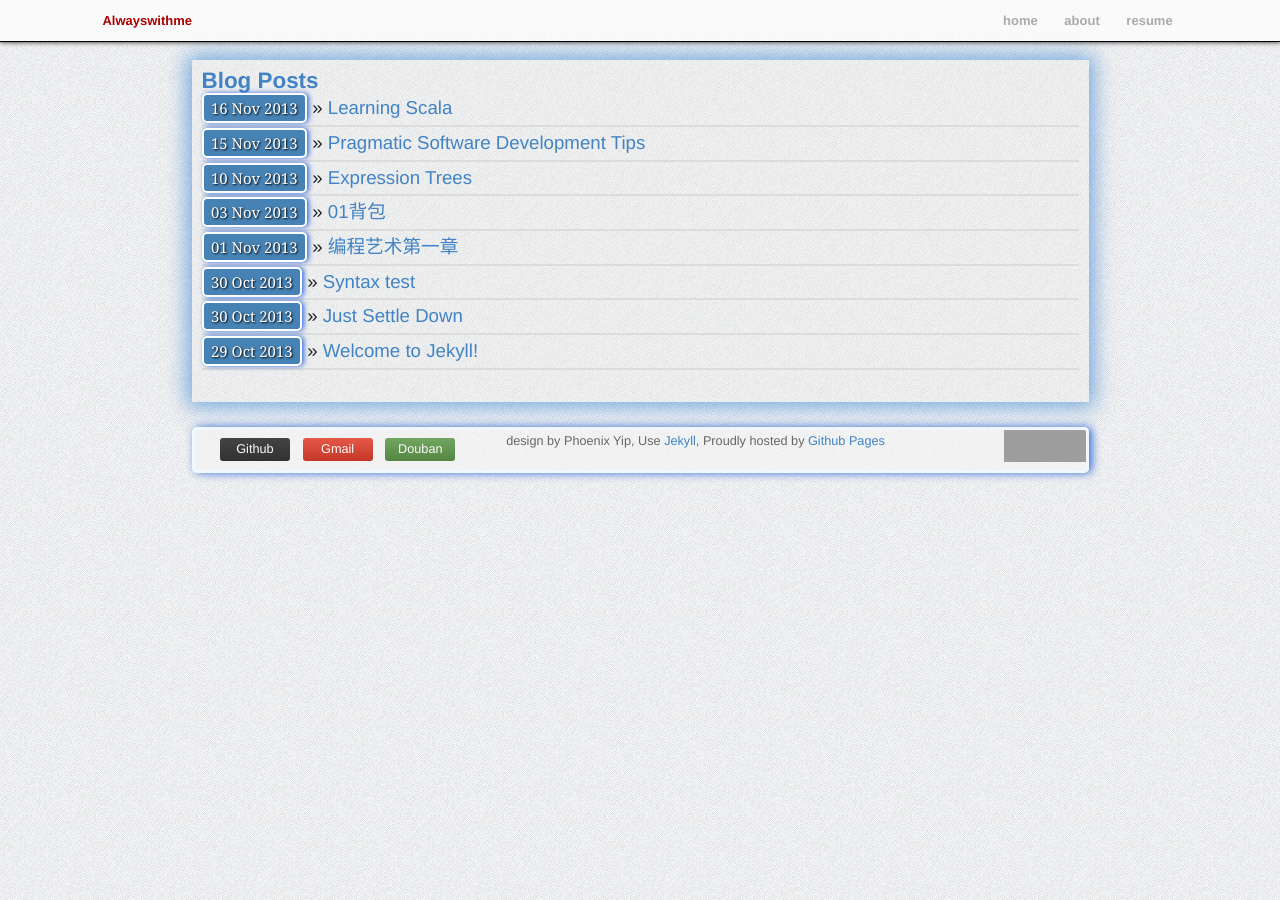
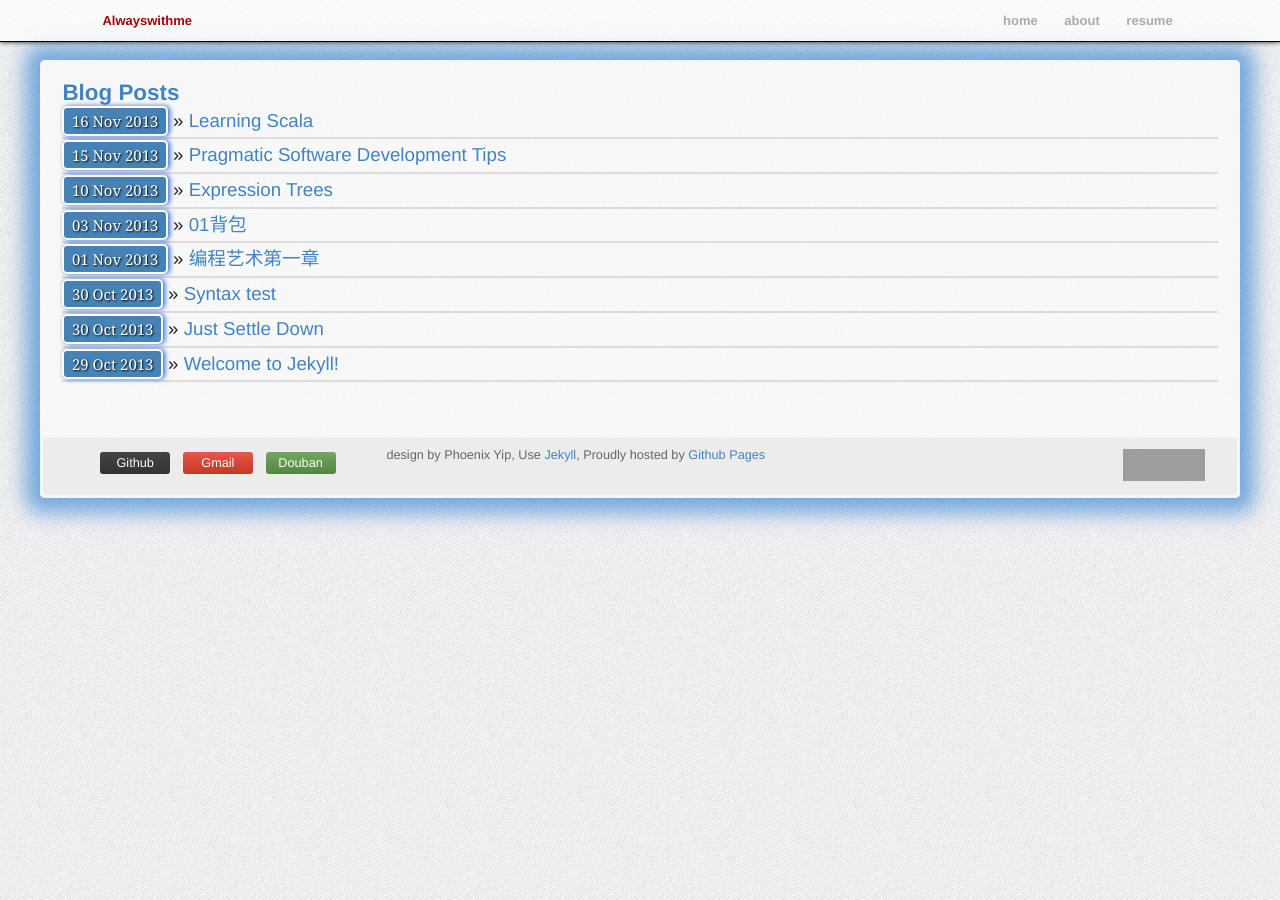
Before and after one commit to Alwayswithme/alwayswithme.github.io, a Jekyll site: the page built from index.html, in a window 1280 px wide and 900 px high. Built offline with Jekyll 4.4.1, drawn with Linux system fonts in a browser that asks for light colours; Markdown is read by kramdown in place of the engine named in the settings; grey boxes are pictures that could not be loaded.

Commit message:
refactor site

```diff
--- a/_includes/header.html
+++ b/_includes/header.html
@@ -1,4 +1,4 @@
-<header class="header">
+<header>
   <h1 class="title"><a href="/">{{ site.name }}</a></h1>
   <nav>
     <ul>
--- a/_includes/section_nav.html
+++ b/_includes/section_nav.html
@@ -17,4 +17,3 @@
   </div>
   <div class="clear"></div>
 </div>
-<hr />
--- a/css/main.css
+++ b/css/main.css
@@ -30,9 +30,21 @@
 h1, h2, h3 { color: #4183c4 }
 p { margin: 1em 0; }
 
-a,a:link         { text-decoration:none; color: #4183c4;}
-a:hover   { text-decoration:underline; color: #000; text-shadow: 0px 0px 2px royalblue}
+h1 a {
+  padding-bottom: 2px;
+  border-bottom: 1px solid rgba(0, 0, 0, 0.15);
+}
+a,a:link         { text-decoration:none; color: #4183c4;
+  transition: all 0.3s ease-in-out 0s}
+a:hover   {
+  border-bottom: 1px solid rgba(54, 108, 216, 0.3);
+  color: #000;
+  text-shadow: 0px 0px 2px royalblue}
 a:visited { color: #4183c4; }
+
+hr {
+  margin: 2% 0
+}
 
 /*****************************************************************************/
 /*
@@ -40,9 +52,8 @@
 /*
 /*****************************************************************************/
 #home {
-  background: none repeat scroll 0% 0% rgba(230, 230, 230, 0.3);
-  padding: 10px 10px 2px;
-  box-shadow: 0px 0px 20px 5px rgba(0, 102, 204, 0.5);
+  padding: 1.5em;
+  border-radius: 5px 5px 0 0;
 }
 ul.posts {
   list-style-type: none;
@@ -71,13 +82,109 @@
 /*****************************************************************************/
 
 .site {
+  background: none repeat-x scroll 0px 0px rgba(250, 250, 250, 0.8);
   font-size: 115%;
+  box-shadow: 0px 0px 20px 15px rgba(0, 102, 204, 0.5);
   text-align: justify;
-  width: 60em;
+  min-width: 960px;
+  max-width: 1200px;
   margin: 4em auto 2em;
   line-height: 1.5em;
+  border-radius: 5px
 }
 
+/*****************************************************************************/
+/*
+/* Posts
+/*
+/*****************************************************************************/
+
+.post {
+  color: #333333;
+  padding: 1em;
+  width: 90%;
+  margin: 0 auto;
+}
+/* standard */
+.post pre {
+  border: 1px solid #ddd;
+  background-color: #eef;
+  padding: 0 .4em;
+}
+
+.post ul, .post ol {
+  margin-left: 1.35em;
+}
+
+.post code {
+  border: 2px solid #ddd;
+  padding: 0 .2em;
+  color: blueviolet;
+}
+
+.post pre code {
+  color: white;
+  border: none;
+}
+
+.post pre {
+  background-color:#1d1d1e;
+  box-shadow:2px 3px 5px black;
+  font-family: "Ubuntu Mono", Monaco, Consolas, Courier, monospace;
+  border: 2px solid;
+  border-color: gainsboro;
+  border-radius: 8px;
+}
+/* terminal */
+.post pre.terminal {
+  border: 1px solid #000;
+  background-color: #333;
+  color: #FFF;
+}
+
+.post pre.terminal code {
+  background-color: #333;
+}
+.post-title {
+  line-height: 1.5em;
+}
+.post-meta {
+  color: rgba(0, 0, 0, 0.3);
+}
+/* date */
+time.meta {
+  font-size: 80%;
+  color: white;
+  border-radius: 5px;
+  background-color:steelblue;
+  font-family: Georgia, serif;
+  padding: 0.2em 0.5em;
+  text-shadow:1px 1px 2px black;
+  box-shadow: 2px 0px 5px rgb(54, 108, 216);
+  border:2px solid white;
+}
+
+/* code */
+code {
+  font-family: "Ubuntu Mono", Monaco, Consolas, Courier,"Microsoft YaHei", monospace;
+}
+
+.section-nav .left {
+ float: left;
+ margin-left: 5%;
+}
+.section-nav .right {
+ float: right;
+ margin-right: 5%;
+}
+.clear {
+ clear: both
+}
+/*****************************************************************************/
+/*
+/*header
+/*
+/*****************************************************************************/
 header {
   width: 100%;
   background-color: rgba(255, 255, 255, 0.70);
@@ -116,51 +223,42 @@
   border: 3px solid rgb(102, 217, 239);
   border-radius: 5px;
 }
-.header a {
+header a {
   font-weight: bold;
   text-decoration: none;
 }
 
-.header h1.title {
+header h1.title {
   display: inline-block;
   float: left;
   margin: 1em 0 1em 8%;
 }
 
-.header h1.title a {
+header h1.title a {
   color: #a00;
+  border: none;
 }
 
-.header h1.title a:hover {
+header h1.title a:hover {
   color: #000;
 }
 
-.header a.extra {
+header a.extra {
   color: #aaa;
   margin-left: 1em;
 }
 
-.header a.extra:hover {
+header a.extra:hover {
   color: #000;
 }
-footer {
-  border: 3px solid;
-  border-color: aliceblue;
-  border-radius: 5px;
-  background-color: rgba(244, 244, 244, 0.65);
-  box-shadow: 3px 0px 10px rgb(54, 108, 216);
-}
-.site .footer {
-  font-size: 85%;
-  color: #666;
-  margin-top: 2em;
-  overflow: hidden;
-}
-
-.site .footer ul {
-  margin-left: 2em;
-  list-style-type:none;
-  padding: 8px 0;
+/*****************************************************************************/
+/*
+/* Footer
+/*
+/*****************************************************************************/
+#html5 {
+  float: right;
+  margin-top: 5px
 }
 .github {
   background-color:#333333;
@@ -173,6 +271,23 @@
 .douban {
   background-color:#528641;
   background-image:linear-gradient(#72a661,#528641);
+}
+.site .footer {
+  border: 3px solid;
+  border-color: aliceblue;
+  border-radius: 0 0 5px 5px;
+  background-color: rgba(231, 231, 231, 0.65);
+  padding: 0.5em 2.5em;
+/*  box-shadow: 3px 0px 10px rgb(54, 108, 216);*/
+  font-size: 85%;
+  color: #666;
+  overflow: hidden;
+}
+
+.site .footer ul {
+  margin-left: 2em;
+  list-style-type:none;
+  padding: 8px 0;
 }
 .site .footer li {
   display: block;
@@ -211,81 +326,3 @@
 .site .footer .rss img {
   border: 0;
 }
-
-/*****************************************************************************/
-/*
-/* Posts
-/*
-/*****************************************************************************/
-
-/* standard */
-.post pre {
-  border: 1px solid #ddd;
-  background-color: #eef;
-  padding: 0 .4em;
-}
-
-.post ul, .post ol {
-  margin-left: 1.35em;
-}
-
-.post code {
-  border: 2px solid #ddd;
-  padding: 0 .2em;
-  color: blueviolet;
-}
-
-.post pre code {
-  color: white;
-  border: none;
-}
-
-.post pre {
-  background-color:#1d1d1e;
-  box-shadow:2px 3px 5px black;
-  font-family: "Ubuntu Mono", Monaco, Consolas, Courier, monospace;
-  border: 2px solid;
-  border-color: gainsboro;
-  border-radius: 8px;
-
-}
-/* terminal */
-.post pre.terminal {
-  border: 1px solid #000;
-  background-color: #333;
-  color: #FFF;
-}
-
-.post pre.terminal code {
-  background-color: #333;
-}
-
-/* date */
-time {
-  font-size: 80%;
-  color: white;
-  border-radius: 5px;
-  background-color:steelblue;
-  font-family: Georgia, serif;
-  padding: 0.2em 0.5em;
-  text-shadow:1px 1px 2px black;
-  box-shadow: 2px 0px 5px rgb(54, 108, 216);
-  border:2px solid white;
-}
-
-/* code */
-code {
-  font-family: "Ubuntu Mono", Monaco, Consolas, Courier,"Microsoft YaHei", monospace;
-}
-#html5 {
-  float: right
-}
- .section-nav .left {
-   float: left;
- }
- .section-nav .right {
-   float: right;
- }
- .clear {
-   clear: both
- }
--- a/css/syntax.css
+++ b/css/syntax.css
@@ -1,6 +1,5 @@
 .highlight  {
-  background: #ffffff;
-  width: 90%;
+  width: 94%;
   margin: 1em auto;
 }
 .highlight .bp { color: #f8f8f2 } /* Name.Builtin.Pseudo */
--- a/index.html
+++ b/index.html
@@ -7,7 +7,7 @@
   <h1>Blog Posts</h1>
   <ul class="posts">
     {% for post in site.posts %}
-      <li><time>{{ post.date | date_to_string }}</time> &raquo; <a href="{{ post.url }}">{{ post.title }}</a>
+      <li><time class="meta">{{ post.date | date_to_string }}</time> &raquo; <a href="{{ post.url }}">{{ post.title }}</a>
     {% endfor %}
   </ul>
 </div>
```
Also changed, not shown: _layouts/post.html (+5 -2 lines).
